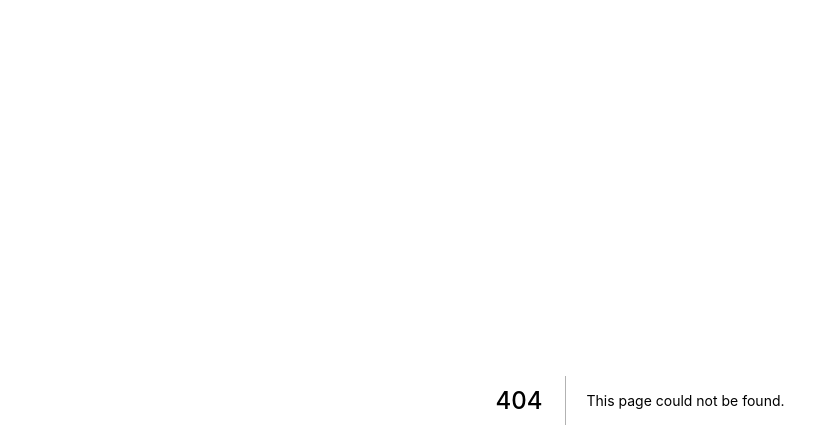
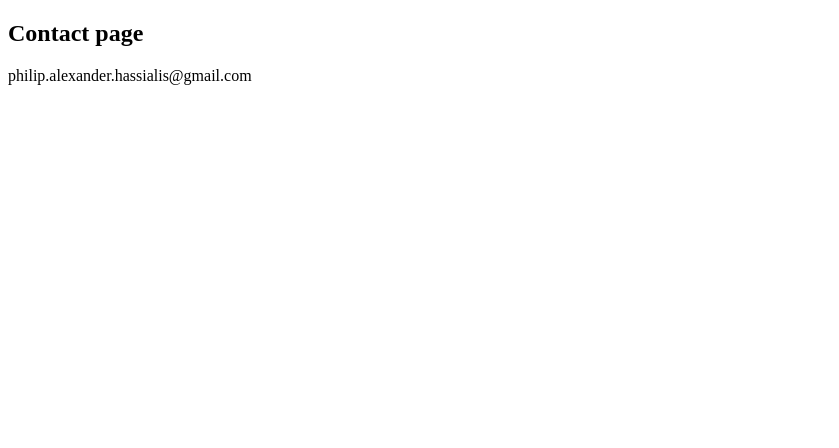
Before and after one commit to PhilipHassialis/37_next_js, a Next.js app: page /contact in a window 1280 px wide. Before the commit this address had no page. Shown: the top 448 px of the page, without its empty margins (0-839 px from the left). Built offline with nearby package versions, Linux system fonts and the light colour scheme.

Commit message:
basic routing in next

```diff
--- /dev/null
+++ b/pages/contact.js
@@ -0,0 +1,10 @@
+import React from "react";
+
+export default function contact() {
+    return (
+        <div>
+            <h2>Contact page</h2>
+            <p>philip.alexander.hassialis@gmail.com</p>
+        </div>
+    );
+}
--- a/pages/index.js
+++ b/pages/index.js
@@ -1,6 +1,7 @@
 import React from "react";
 
 export default function index() {
+    console.log("*********** RUNNING INDEX");
     return (
         <div>
             <h1>My Index page</h1>
```
Also changed, not shown: pages/about.js (added, +9 -0 lines).
